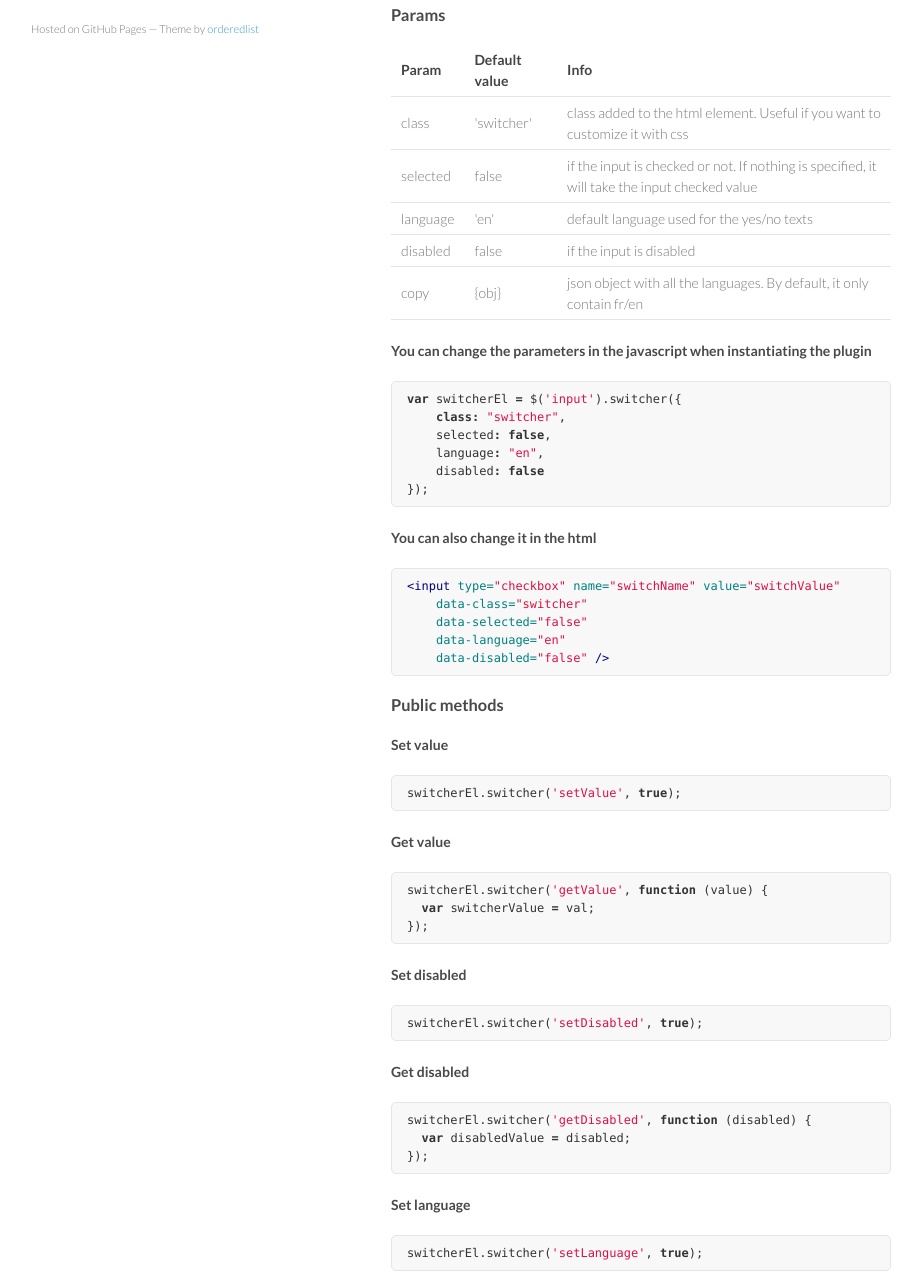
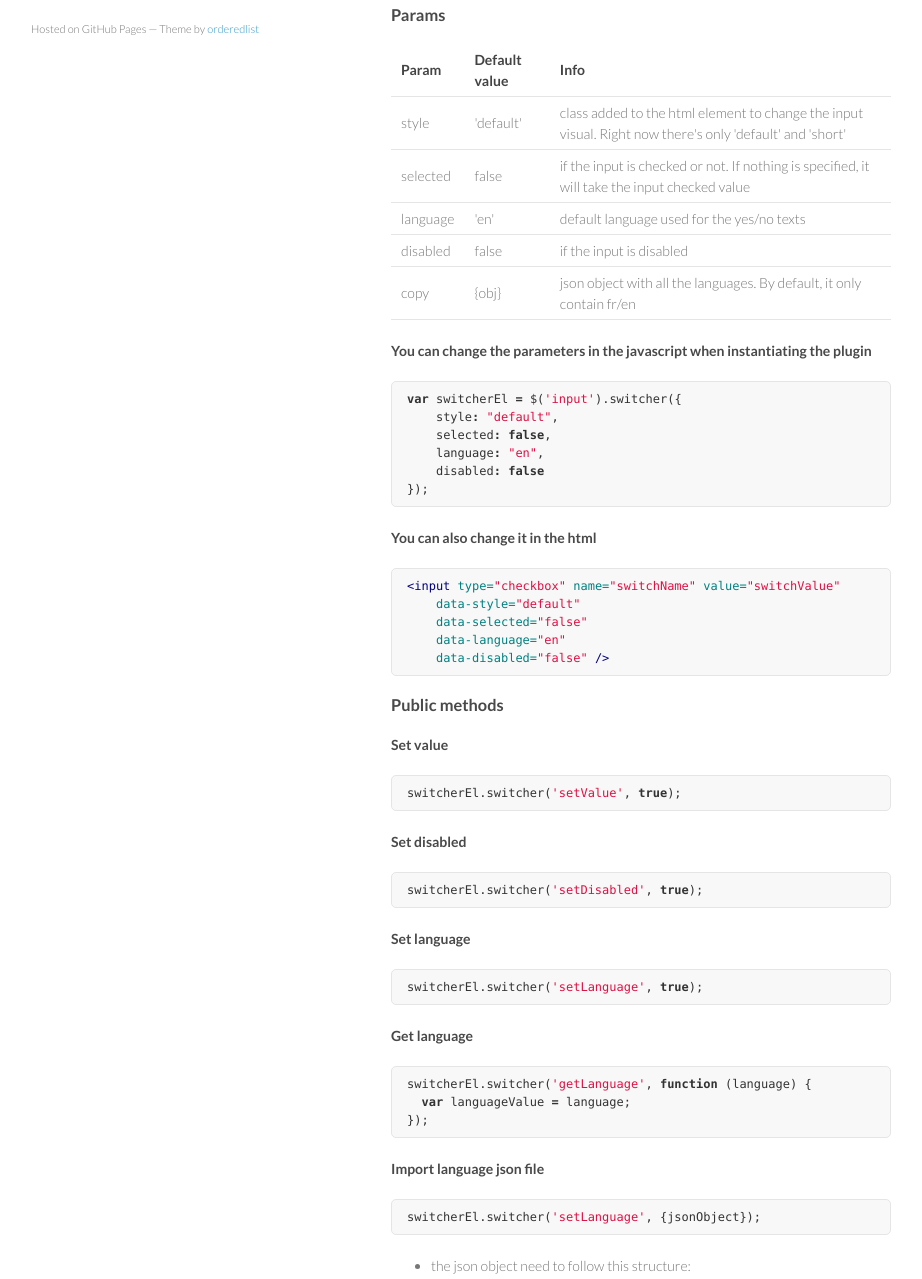
Before and after one commit to djanix/jquery.switcher, a plain HTML site: page index.html in a window 1280 px wide. Shown: the part 692-1971 px from the top of the page, without its empty margins (179-1101 px from the left). Drawn offline with Linux system fonts and the light colour scheme.

```diff
--- a/index.html
+++ b/index.html
@@ -29,11 +29,11 @@
       </header>
       <section>
         <h1>
-<a name="jqueryswitcher-v112" class="anchor" href="#jqueryswitcher-v112"><span class="octicon octicon-link"></span></a>jquery.switcher v1.1.2</h1>
+<a name="jqueryswitcher-v120" class="anchor" href="#jqueryswitcher-v120"><span class="octicon octicon-link"></span></a>jquery.switcher v1.2.0</h1>
 
 <p>Custom checkbox / radio button in jquery</p>
 
-<p>see live example <a href="https://cdn.rawgit.com/djanix/jquery.switcher/6537d5219f5be1144440fe0d79c9cac58cf5dfe5/index.html">here</a></p>
+<p>see live example <a href="https://cdn.rawgit.com/djanix/jquery.switcher/master/index.html">here</a></p>
 
 <h3>
 <a name="how-to-get-it" class="anchor" href="#how-to-get-it"><span class="octicon octicon-link"></span></a>How to get it</h3>
@@ -76,9 +76,9 @@
 </tr></thead>
 <tbody>
 <tr>
-<td>class</td>
-<td>'switcher'</td>
-<td>class added to the html element. Useful if you want to customize it with css</td>
+<td>style</td>
+<td>'default'</td>
+<td>class added to the html element to change the input visual. Right now there's only 'default' and 'short'</td>
 </tr>
 <tr>
 <td>selected</td>
@@ -105,7 +105,7 @@
 <a name="you-can-change-the-parameters-in-the-javascript-when-instantiating-the-plugin" class="anchor" href="#you-can-change-the-parameters-in-the-javascript-when-instantiating-the-plugin"><span class="octicon octicon-link"></span></a>You can change the parameters in the javascript when instantiating the plugin</h4>
 
 <div class="highlight highlight-javascript"><pre><span class="kd">var</span> <span class="nx">switcherEl</span> <span class="o">=</span> <span class="nx">$</span><span class="p">(</span><span class="s1">'input'</span><span class="p">).</span><span class="nx">switcher</span><span class="p">({</span>
-    <span class="kr">class</span><span class="o">:</span> <span class="s2">"switcher"</span><span class="p">,</span>
+    <span class="nx">style</span><span class="o">:</span> <span class="s2">"default"</span><span class="p">,</span>
     <span class="nx">selected</span><span class="o">:</span> <span class="kc">false</span><span class="p">,</span>
     <span class="nx">language</span><span class="o">:</span> <span class="s2">"en"</span><span class="p">,</span>
     <span class="nx">disabled</span><span class="o">:</span> <span class="kc">false</span>
@@ -116,7 +116,7 @@
 <a name="you-can-also-change-it-in-the-html" class="anchor" href="#you-can-also-change-it-in-the-html"><span class="octicon octicon-link"></span></a>You can also change it in the html</h4>
 
 <div class="highlight highlight-html"><pre><span class="nt">&lt;input</span> <span class="na">type=</span><span class="s">"checkbox"</span> <span class="na">name=</span><span class="s">"switchName"</span> <span class="na">value=</span><span class="s">"switchValue"</span>
-    <span class="na">data-class=</span><span class="s">"switcher"</span>
+    <span class="na">data-style=</span><span class="s">"default"</span>
     <span class="na">data-selected=</span><span class="s">"false"</span>
     <span class="na">data-language=</span><span class="s">"en"</span>
     <span class="na">data-disabled=</span><span class="s">"false"</span> <span class="nt">/&gt;</span>
@@ -132,25 +132,9 @@
 </pre></div>
 
 <h4>
-<a name="get-value" class="anchor" href="#get-value"><span class="octicon octicon-link"></span></a>Get value</h4>
-
-<div class="highlight highlight-javascript"><pre><span class="nx">switcherEl</span><span class="p">.</span><span class="nx">switcher</span><span class="p">(</span><span class="s1">'getValue'</span><span class="p">,</span> <span class="kd">function</span> <span class="p">(</span><span class="nx">value</span><span class="p">)</span> <span class="p">{</span>
-  <span class="kd">var</span> <span class="nx">switcherValue</span> <span class="o">=</span> <span class="nx">val</span><span class="p">;</span>
-<span class="p">});</span>
-</pre></div>
-
-<h4>
 <a name="set-disabled" class="anchor" href="#set-disabled"><span class="octicon octicon-link"></span></a>Set disabled</h4>
 
 <div class="highlight highlight-javascript"><pre><span class="nx">switcherEl</span><span class="p">.</span><span class="nx">switcher</span><span class="p">(</span><span class="s1">'setDisabled'</span><span class="p">,</span> <span class="kc">true</span><span class="p">);</span>
-</pre></div>
-
-<h4>
-<a name="get-disabled" class="anchor" href="#get-disabled"><span class="octicon octicon-link"></span></a>Get disabled</h4>
-
-<div class="highlight highlight-javascript"><pre><span class="nx">switcherEl</span><span class="p">.</span><span class="nx">switcher</span><span class="p">(</span><span class="s1">'getDisabled'</span><span class="p">,</span> <span class="kd">function</span> <span class="p">(</span><span class="nx">disabled</span><span class="p">)</span> <span class="p">{</span>
-  <span class="kd">var</span> <span class="nx">disabledValue</span> <span class="o">=</span> <span class="nx">disabled</span><span class="p">;</span>
-<span class="p">});</span>
 </pre></div>
 
 <h4>
```
Also changed, not shown: params.json (+1 -1 lines).
